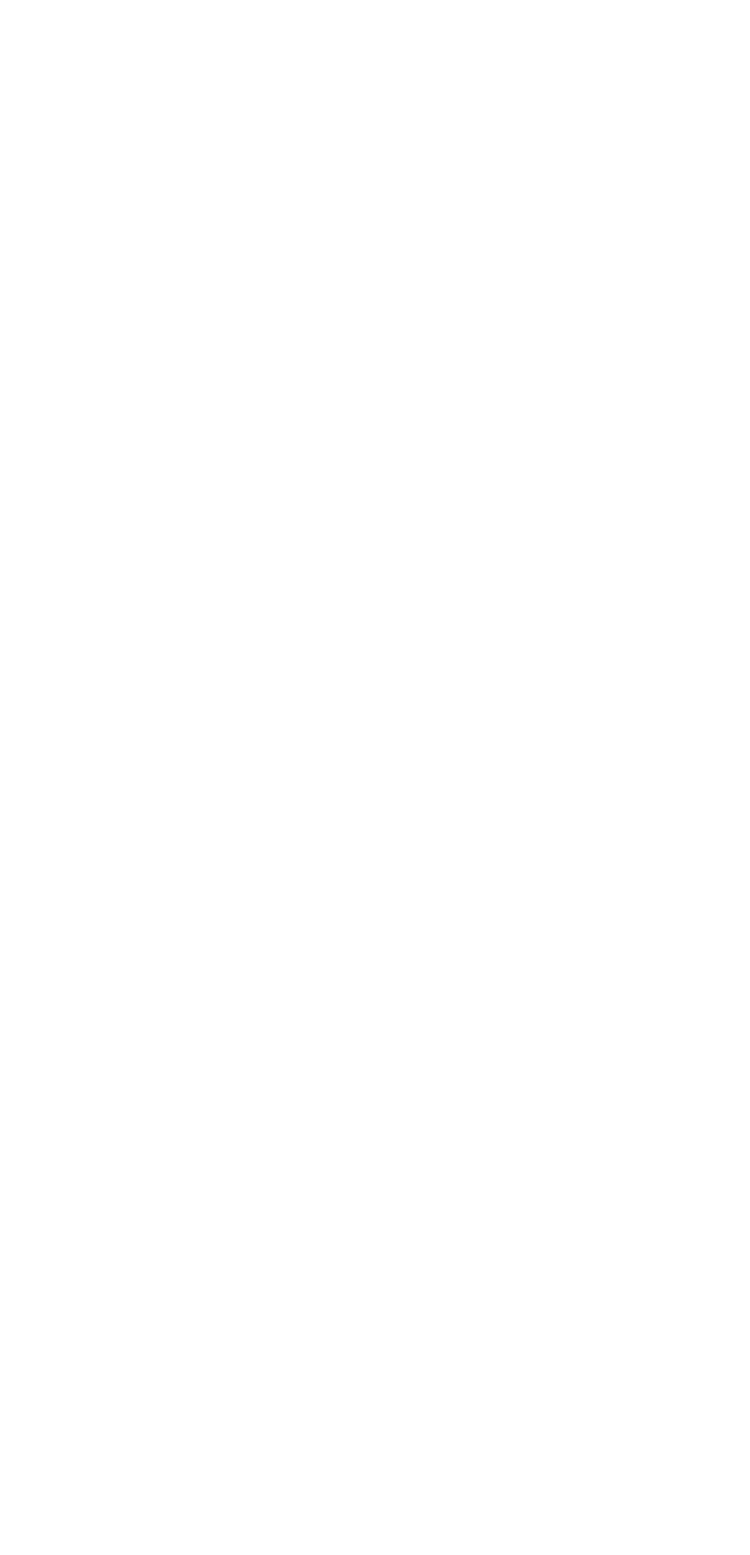
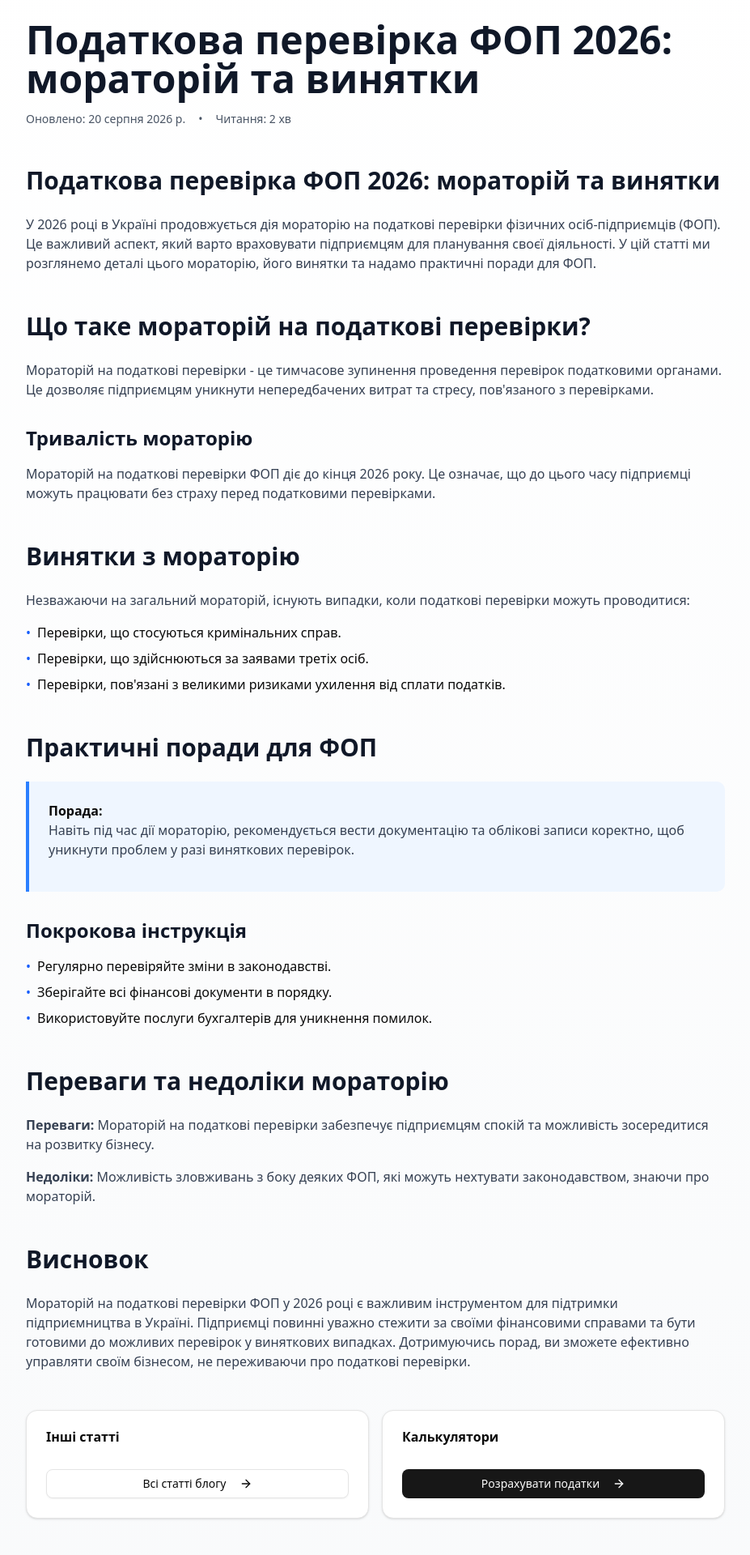
Before and after one commit to Orstan/FOP, a Next.js app: page /blog/podatkova-perevirka-fop-2026-moratoriy-ta-vynyatky in a window 1280 px wide. Before the commit this address had no page. Shown: the part 140-2060 px from the top of the page at 81% size, without its empty margins (176-1103 px from the left). Before the commit the page ends 800 px from the top, so only its background shows below. Built offline with nearby package versions, Linux system fonts and the light colour scheme.

Commit message:
🤖 Автоматична генерація нової блог-статті

```diff
--- a/app/blog/page.tsx
+++ b/app/blog/page.tsx
@@ -18,6 +18,15 @@ export const metadata: Metadata = {
 
 export default function BlogPage() {
   const articles = [
+    {
+      title: "Податкова перевірка ФОП 2026: мораторій та винятки",
+      description: "податкова перевірка ФОП - детальний гайд для підприємців",
+      slug: "podatkova-perevirka-fop-2026-moratoriy-ta-vynyatky",
+      date: "2026-08-20",
+      readTime: "2 хв",
+      category: "Податки",
+      available: true,
+    },
     {
       title: "Як ФОП отримати грант від Дії: програма 'Власна справа'",
       description: "грант Дія - детальний гайд для підприємців",
--- /dev/null
+++ b/app/blog/podatkova-perevirka-fop-2026-moratoriy-ta-vynyatky/page.tsx
@@ -0,0 +1,114 @@
+import { Metadata } from "next";
+import Link from "next/link";
+import { Button } from "@/components/ui/button";
+import { Card, CardContent, CardHeader, CardTitle } from "@/components/ui/card";
+import { ArrowRight } from "lucide-react";
+
+export const metadata: Metadata = {
+  title: "Податкова перевірка ФОП 2026: мораторій та винятки | ФОП Помічник 2026",
+  description: "У 2026 році в Україні продовжується дія мораторію на податкові перевірки фізичних осіб-підприємців (ФОП). Це важливий аспект, який варто враховувати підпри",
+  keywords: [
+    "податкова перевірка ФОП",
+    "мораторій на перевірки 2026"
+  ],
+  openGraph: {
+    title: "Податкова перевірка ФОП 2026: мораторій та винятки",
+    description: "У 2026 році в Україні продовжується дія мораторію на податкові перевірки фізичних осіб-підприємців (ФОП). Це важливий аспект, який варто враховувати підпри",
+    type: "article",
+  },
+};
+
+export default function BlogPost() {
+  return (
+    <div className="min-h-screen bg-gradient-to-b from-white to-gray-50 dark:from-gray-950 dark:to-gray-900">
+      <main className="container mx-auto max-w-4xl px-4 py-12">
+        <article className="prose prose-lg dark:prose-invert max-w-none">
+          <div className="mb-8">
+            <Link
+              href="/blog"
+              className="text-blue-600 hover:text-blue-700 dark:text-blue-400 dark:hover:text-blue-300 text-sm font-medium no-underline"
+            >
+              &larr; Назад до блогу
+            </Link>
+          </div>
+
+          <h1 className="text-4xl md:text-5xl font-bold text-gray-900 dark:text-gray-100 mb-4">
+            Податкова перевірка ФОП 2026: мораторій та винятки
+          </h1>
+
+          <div className="flex items-center gap-4 text-sm text-gray-600 dark:text-gray-400 mb-8 not-prose">
+            <time>Оновлено: 20 серпня 2026 р.</time>
+            <span>&bull;</span>
+            <span>Читання: 2 хв</span>
+          </div>
+
+          <h2 className="text-3xl font-bold text-gray-900 dark:text-gray-100 mt-12 mb-6">Податкова перевірка ФОП 2026: мораторій та винятки</h2>
+<p className="text-gray-700 dark:text-gray-300 mb-4">У 2026 році в Україні продовжується дія мораторію на податкові перевірки фізичних осіб-підприємців (ФОП). Це важливий аспект, який варто враховувати підприємцям для планування своєї діяльності. У цій статті ми розглянемо деталі цього мораторію, його винятки та надамо практичні поради для ФОП.</p>
+
+<h2 className="text-3xl font-bold text-gray-900 dark:text-gray-100 mt-12 mb-6">Що таке мораторій на податкові перевірки?</h2>
+<p className="text-gray-700 dark:text-gray-300 mb-4">Мораторій на податкові перевірки - це тимчасове зупинення проведення перевірок податковими органами. Це дозволяє підприємцям уникнути непередбачених витрат та стресу, пов'язаного з перевірками.</p>
+
+<h3 className="text-2xl font-semibold text-gray-900 dark:text-gray-100 mt-8 mb-4">Тривалість мораторію</h3>
+<p className="text-gray-700 dark:text-gray-300 mb-4">Мораторій на податкові перевірки ФОП діє до кінця 2026 року. Це означає, що до цього часу підприємці можуть працювати без страху перед податковими перевірками.</p>
+
+<h2 className="text-3xl font-bold text-gray-900 dark:text-gray-100 mt-12 mb-6">Винятки з мораторію</h2>
+<p className="text-gray-700 dark:text-gray-300 mb-4">Незважаючи на загальний мораторій, існують випадки, коли податкові перевірки можуть проводитися:</p>
+<ul className="space-y-2 mb-6">
+    <li className="flex items-start gap-2"><span className="text-blue-600">•</span><span>Перевірки, що стосуються кримінальних справ.</span></li>
+    <li className="flex items-start gap-2"><span className="text-blue-600">•</span><span>Перевірки, що здійснюються за заявами третіх осіб.</span></li>
+    <li className="flex items-start gap-2"><span className="text-blue-600">•</span><span>Перевірки, пов'язані з великими ризиками ухилення від сплати податків.</span></li>
+</ul>
+
+<h2 className="text-3xl font-bold text-gray-900 dark:text-gray-100 mt-12 mb-6">Практичні поради для ФОП</h2>
+<div className="bg-blue-50 dark:bg-blue-950/30 border-l-4 border-blue-500 p-6 mb-8 rounded-r-lg">
+    <strong>Порада:</strong>
+    <p className="text-gray-700 dark:text-gray-300 mb-4">Навіть під час дії мораторію, рекомендується вести документацію та облікові записи коректно, щоб уникнути проблем у разі виняткових перевірок.</p>
+</div>
+<h3 className="text-2xl font-semibold text-gray-900 dark:text-gray-100 mt-8 mb-4">Покрокова інструкція</h3>
+<ul className="space-y-2 mb-6">
+    <li className="flex items-start gap-2"><span className="text-blue-600">•</span><span>Регулярно перевіряйте зміни в законодавстві.</span></li>
+    <li className="flex items-start gap-2"><span className="text-blue-600">•</span><span>Зберігайте всі фінансові документи в порядку.</span></li>
+    <li className="flex items-start gap-2"><span className="text-blue-600">•</span><span>Використовуйте послуги бухгалтерів для уникнення помилок.</span></li>
+</ul>
+
+<h2 className="text-3xl font-bold text-gray-900 dark:text-gray-100 mt-12 mb-6">Переваги та недоліки мораторію</h2>
+<p className="text-gray-700 dark:text-gray-300 mb-4"><strong>Переваги:</strong> Мораторій на податкові перевірки забезпечує підприємцям спокій та можливість зосередитися на розвитку бізнесу.</p>
+<p className="text-gray-700 dark:text-gray-300 mb-4"><strong>Недоліки:</strong> Можливість зловживань з боку деяких ФОП, які можуть нехтувати законодавством, знаючи про мораторій.</p>
+
+<h2 className="text-3xl font-bold text-gray-900 dark:text-gray-100 mt-12 mb-6">Висновок</h2>
+<p className="text-gray-700 dark:text-gray-300 mb-4">Мораторій на податкові перевірки ФОП у 2026 році є важливим інструментом для підтримки підприємництва в Україні. Підприємці повинні уважно стежити за своїми фінансовими справами та бути готовими до можливих перевірок у виняткових випадках. Дотримуючись порад, ви зможете ефективно управляти своїм бізнесом, не переживаючи про податкові перевірки.</p>
+
+          <div className="grid md:grid-cols-2 gap-4 not-prose mt-12">
+            <Card className="dark:bg-gray-900">
+              <CardHeader>
+                <CardTitle>Інші статті</CardTitle>
+              </CardHeader>
+              <CardContent>
+                <Button className="w-full" variant="outline" asChild>
+                  <Link href="/blog">
+                    Всі статті блогу
+                    <ArrowRight className="ml-2 h-4 w-4" />
+                  </Link>
+                </Button>
+              </CardContent>
+            </Card>
+
+            <Card className="dark:bg-gray-900">
+              <CardHeader>
+                <CardTitle>Калькулятори</CardTitle>
+              </CardHeader>
+              <CardContent>
+                <Button className="w-full" asChild>
+                  <Link href="/calculators">
+                    Розрахувати податки
+                    <ArrowRight className="ml-2 h-4 w-4" />
+                  </Link>
+                </Button>
+              </CardContent>
+            </Card>
+          </div>
+        </article>
+      </main>
+    </div>
+  );
+}
--- a/app/sitemap.ts
+++ b/app/sitemap.ts
@@ -71,6 +71,7 @@ export default function sitemap(): MetadataRoute.Sitemap {
   })
 
   const blogPosts = [
+    'podatkova-perevirka-fop-2026-moratoriy-ta-vynyatky',
     'yak-fop-otrymaty-hrant-vid-diyi-prohrama-vlasna-sprava',
     'vidpustka-dlya-mobilizovanykh-fop-zberezhennya-stazhu',
     'yak-zakryty-fop-onlayn-cherez-diyu-u-2026-rotsi',
```
